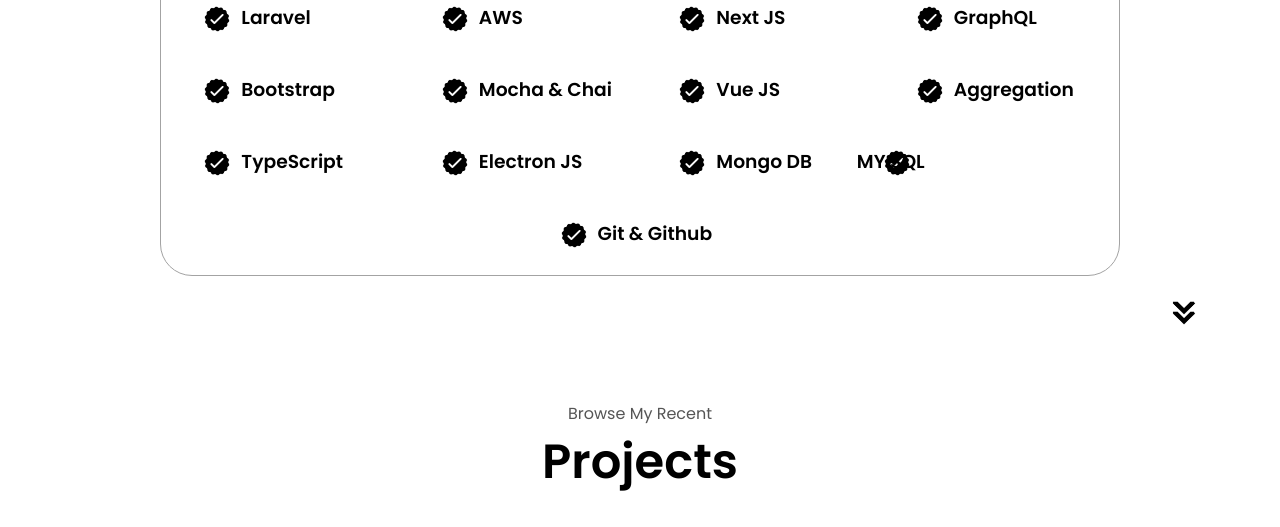
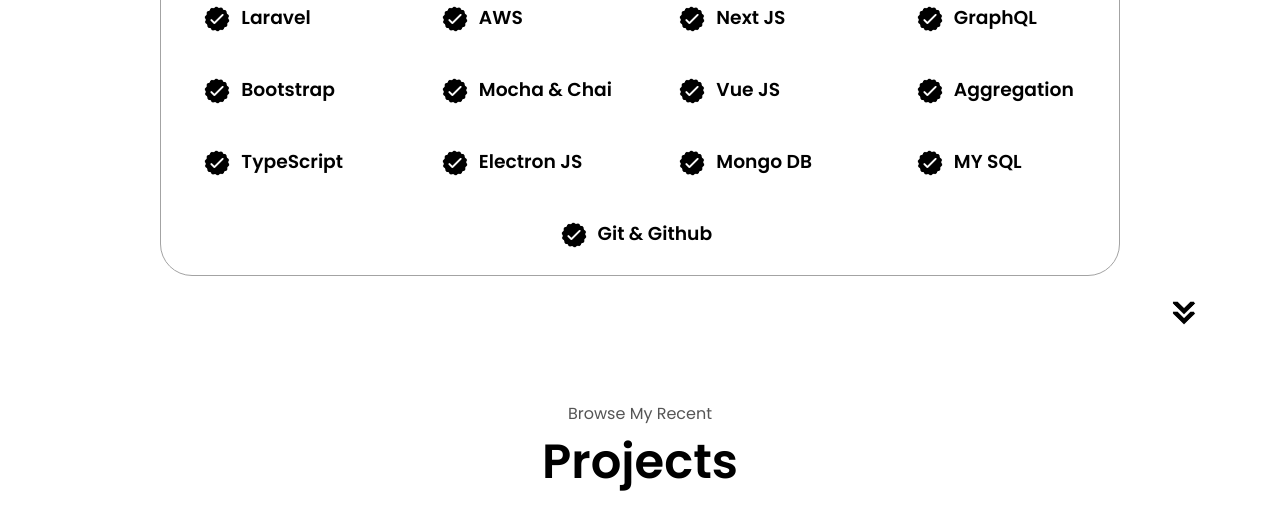
Before and after one commit to Ahmadali-92/portfolio, a plain HTML site: page index.html in a window 1280 px wide. Shown: the part 1943-2470 px from the top of the page. Drawn offline with Linux system fonts and the light colour scheme.

Commit message:
remove inline style

```diff
--- a/index.html
+++ b/index.html
@@ -248,8 +248,7 @@
               </div>
             </article>
             <article>
-              <img src="./assets/checkmark.png" alt="Experience icon" class="icon"
-                style="margin-left:-33px; margin-right: -64px;" />
+              <img src="./assets/checkmark.png" alt="Experience icon" class="icon" />
               <div>
                 <h3>MY SQL</h3>
               </div>
```
